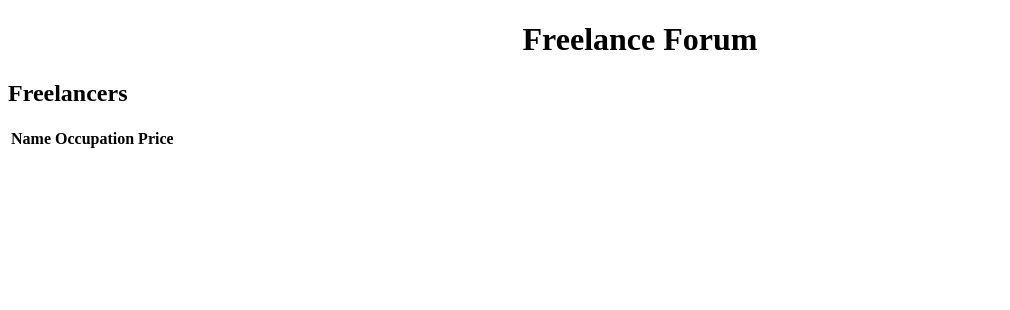
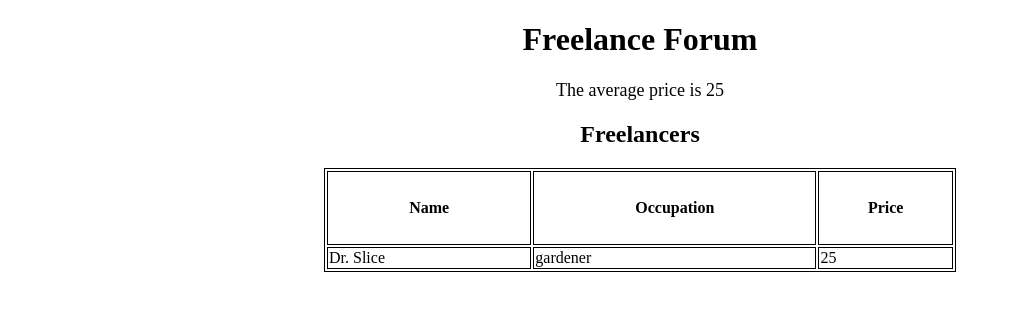
Before and after one commit to paul1259/Unit2.FreelancerForum, a plain HTML site: page index.html in a window 1280 px wide. Shown: the whole page, without its empty margins (0-1010 px from the left). Drawn offline with Linux system fonts and the light colour scheme.

Commit message:
done for how

```diff
--- a/index.html
+++ b/index.html
@@ -8,7 +8,7 @@
 </head>
 <div>
     <h1> Freelance Forum</h1>
-    <p id="price"></p>
+    <p>The average price is <span id="price"></span></p>
     <h2>Freelancers</h2>
     <table id="table">
         <tr>
--- a/index.js
+++ b/index.js
@@ -18,5 +18,19 @@ const freelancers = [
   const addFreelancer = (freelancer) =>{
     const tableRow = document.createElement("tr")
     const freelancerName = document.createElement("td")
+    freelancerName.textContent = freelancer.name
+    const freelancerOccupation = document.createElement("td")
+    freelancerOccupation.textContent = freelancer.occupation
+    const freelancerPrice = document.createElement("td")
+    freelancerPrice.textContent = freelancer.price
+    tableRow.append(freelancerName,freelancerOccupation,freelancerPrice)
+    table.append(tableRow)
+    peopleAdded++
+    averagePriceSpan.textContent = (avePrice + freelancer.price)/peopleAdded
+    avePrice = (avePrice + freelancer.price)
 
   }
+  setIntervalId = setInterval(() => {
+    if(peopleAdded < freelancers.length){addFreelancer(freelancers[peopleAdded])}
+      else{clearInterval(setIntervalId)}
+  }, 3000);
--- a/main.css
+++ b/main.css
@@ -1,8 +1,5 @@
-body{
-    /* background-color: rgb(5, 5, 63); */
-}
 
-h1 {
+h1 , h2 {
     text-align: center;
     color: black;
 }
@@ -10,3 +7,18 @@ p {
     text-align: center;
     font-size: large;
 }
+table, th, td {
+    border: 1px solid;
+  }
+  table {
+    width: 50%;
+  }
+
+  th {
+    height: 70px;
+    text-align: center;
+  }
+  #table{
+    margin-left: auto;
+    margin-right: auto;
+  }
```
